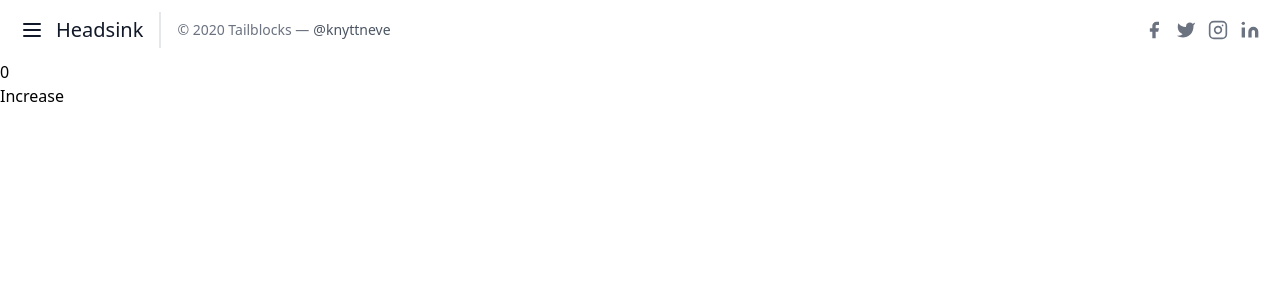
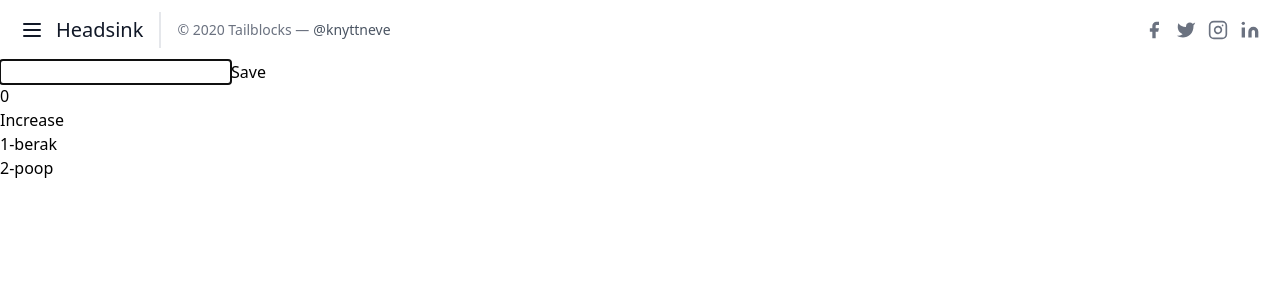
Before and after one commit to headsink/my-app, a React (Create React App) app: page / in a window 1280 px wide. Shown: the top 300 px of the page. Built offline with nearby package versions, Linux system fonts and the light colour scheme.

Commit message:
add form

```diff
--- a/src/App.js
+++ b/src/App.js
@@ -4,6 +4,10 @@ import { useState } from "react";
 
 function App() {
   const [num, setNum] = useState(0);
+  const items = [
+    {id : 1, name : 'berak'},
+    {id: 2, name: 'poop'}
+  ];
 
   const increaseNum = () => {
     setNum(num + 1);
@@ -12,8 +16,15 @@ function App() {
   return (
     <div className="w-screen h-screen">
       <Mainheader></Mainheader>
+      <form action="">
+        <input type="text" name="" id="" autoFocus />
+        <input type="submit" value="Save" />
+      </form>
       <h1>{num}</h1>
       <button onClick={increaseNum}>Increase</button>
+      <ul>
+        {items.map((item)=> <li>{item.id}-{item.name}</li>)}
+      </ul>
 
     </div>
   );
```
